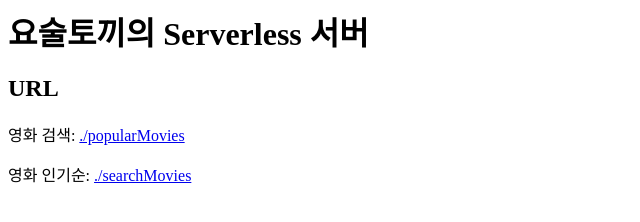
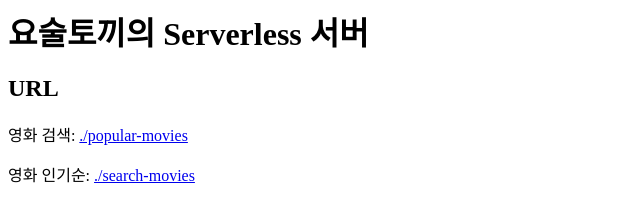
Before and after one commit to wzrabbit/serverless-movie-review, a website: page index.html in a window 1280 px wide. Shown: the full height of the page, 0-640 px from the left. Drawn offline with Linux system fonts and the light colour scheme.

Commit message:
fix: 메인 페이지 URL 수정

```diff
--- a/index.html
+++ b/index.html
@@ -10,11 +10,11 @@
     <h2>URL</h2>
     <p>
       영화 검색:
-      <a href="./popularMovies">./popularMovies</a>
+      <a href="./popular-movies">./popular-movies</a>
     </p>
     <p>
       영화 인기순:
-      <a href="./searchMovies">./searchMovies</a>
+      <a href="./search-movies">./search-movies</a>
     </p>
   </body>
 </html>
```
